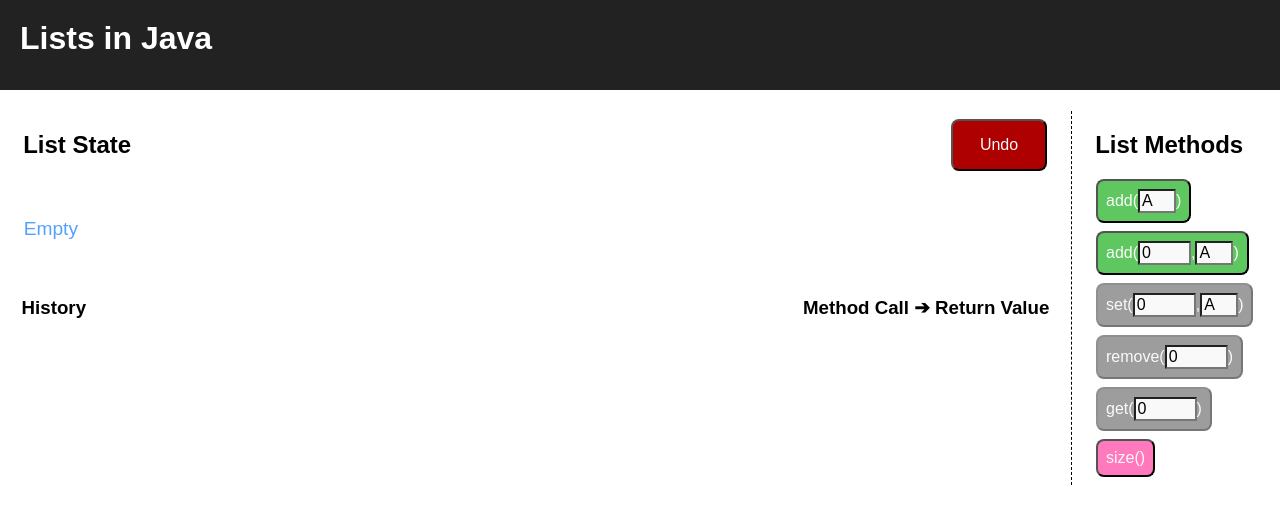
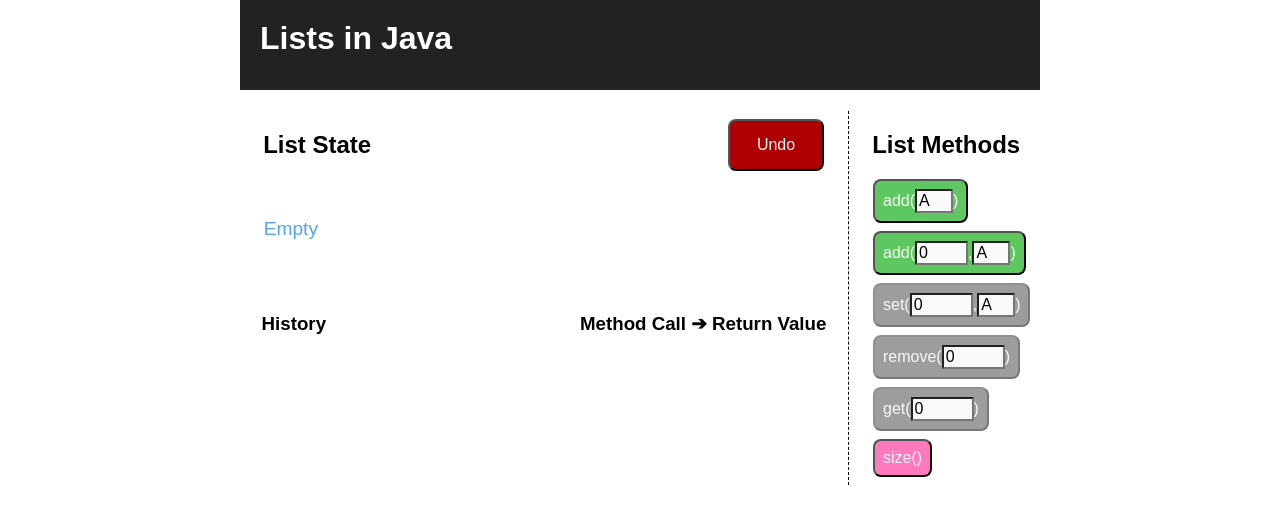
Before and after one commit to nikzb/lists-in-java, a React (Create React App) app: page / in a window 1280 px wide. Shown: the top 524 px of the page. Built offline with nearby package versions, Linux system fonts and the light colour scheme.

Commit message:
viz on one line with overflow scroll

```diff
--- a/src/App.css
+++ b/src/App.css
@@ -1,5 +1,7 @@
 .App {
   text-align: left;
+  margin: auto;
+  width: 50em;
 }
 
 .App__main-row {
--- a/src/components/stateTracker/ListViz.css
+++ b/src/components/stateTracker/ListViz.css
@@ -1,7 +1,9 @@
 .ListViz {
   display: flex;
-  flex-wrap: wrap;
+  flex-wrap: nowrap;
   width: 100%;
+  overflow: scroll;
+  padding-bottom: 1.0em;
   /* min-height: 6em; */
   /* border-top: 1px dashed black; */
 }
@@ -11,4 +13,5 @@
   margin-left: 0.4em;
   color: var(--default-item-color, rgb(84, 161, 255));
   font-size: 1.2rem;
+  padding-bottom: 0;
 }
--- a/src/components/stateTracker/StateTracker.css
+++ b/src/components/stateTracker/StateTracker.css
@@ -1,6 +1,7 @@
 .StateTracker {
-  flex: 1 1 auto;
+  flex: 0 0 36em;
   margin-left: 1em;
+  overflow: scroll;
 }
 
 .StateTracker__header {
```
